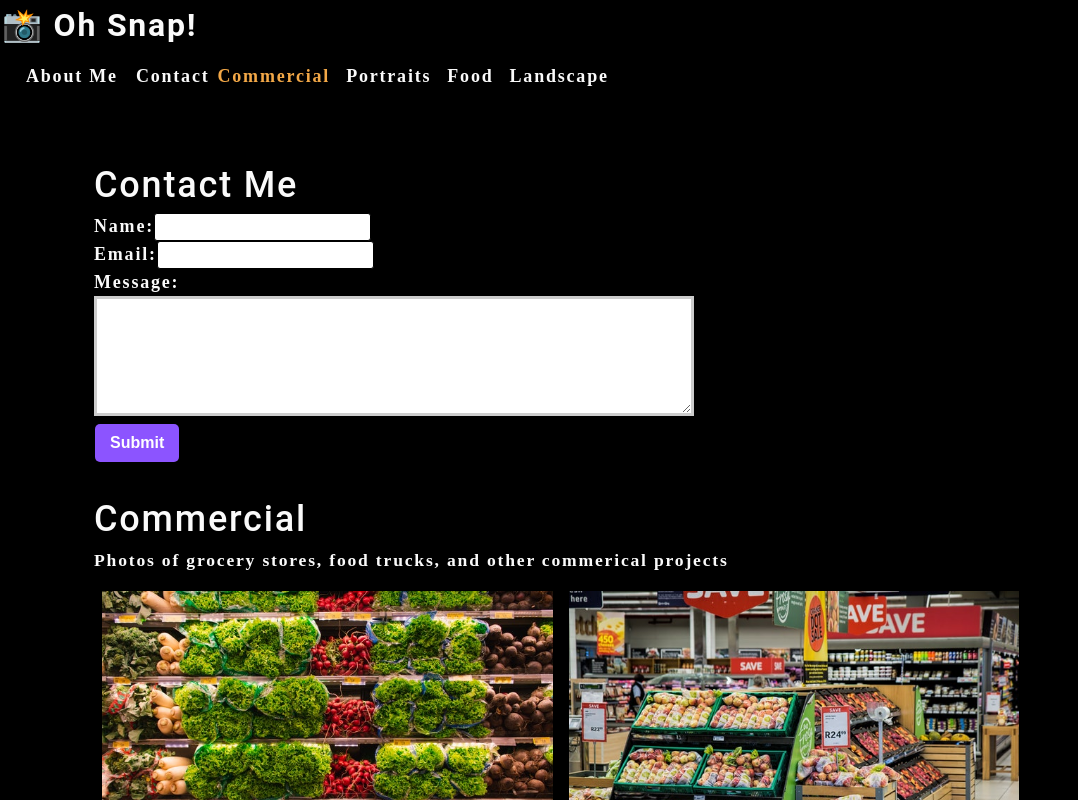
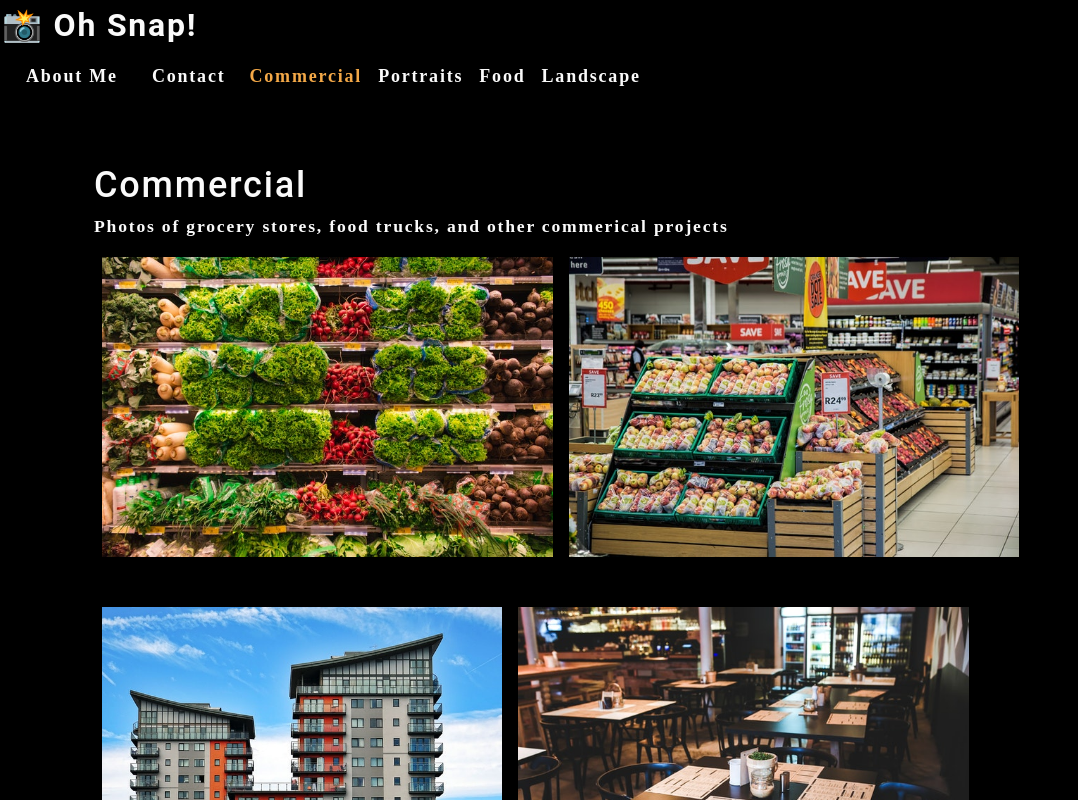
Before and after one commit to MichaelZimm20/photo-port, a React (Create React App) app: page / in a window 1280 px wide. Shown: the top 800 px of the page, without its empty margins (0-1078 px from the left). Built offline with nearby package versions, Linux system fonts and the light colour scheme.

Commit message:
added conditional rendering for navbar

```diff
--- a/src/App.js
+++ b/src/App.js
@@ -18,6 +18,7 @@ function App() {
 ]);
 
 const [currentCategory, setCurrentCategory ] = useState(categories[0]);
+const [contactSelected, setContactSelected] = useState(false);
 
 
   return (
@@ -25,12 +26,20 @@ const [currentCategory, setCurrentCategory ] = useState(categories[0]);
     <Nav
       categories={categories}
       setCurrentCategory={setCurrentCategory}
-      currentCategory={currentCategory}>
+      currentCategory={currentCategory}
+      contactSelected={contactSelected}
+      setContactSelected={setContactSelected}
+      >
     </Nav>
     <main>
-      <ContactForm></ContactForm>
-      <Gallery currentCategory={currentCategory}></Gallery>
-      <About></About>
+      {!contactSelected ? (
+       <>
+        <Gallery currentCategory={currentCategory}></Gallery>
+        <About></About>
+       </>
+      ) : (
+         <ContactForm></ContactForm>
+      )}
     </main>
   </div>
   );
--- a/src/components/Contacts/index.js
+++ b/src/components/Contacts/index.js
@@ -1,6 +1,13 @@
 import React, { useState } from 'react';
 
+import { validateEmail } from '../../utils/helpers';
+
+
 function ContactForm() {
+
+    // Error handling
+    const [errorMessage, setErrorMessage] = useState('');
+
     const [formState, setFormState] = useState({
         name:'',
         email:'',
@@ -11,7 +18,28 @@ function ContactForm() {
 
     // handles when values are added to the form
     function handleChange(e) {
-        setFormState({...formState, [e.target.name]: e.target.value })
+        if (e.target.name === 'email') {
+            const isValid = validateEmail(e.target.value);
+            console.log(isValid);
+
+            // isValid conditional statement
+            if (!isValid) {
+                setErrorMessage('Your email is invalid.');
+              } else {
+                setErrorMessage('');
+              }
+        }  else {
+            if (!e.target.value.length) {
+                setErrorMessage(`${e.target.name} is required.`);
+              } else {
+                setErrorMessage('');
+              }
+        }
+
+        if(!errorMessage) {
+            setFormState({...formState, [e.target.name]: e.target.value })
+        }
+
     }
 
     // console.log(formState);
@@ -40,7 +68,13 @@ function ContactForm() {
                 <div>
                     <label htmlFor="message">Message:</label>
                     <textarea name='message' rows='5' defaultValue={message} onChange={handleChange} />
+                    {errorMessage && (
+                <div>
+                    <p className='error-text'>{errorMessage}</p>
                 </div>
+               )}
+                </div>
+
                 <button type="submit">Submit</button>
             </form>
         </section>
--- a/src/components/Nav/index.js
+++ b/src/components/Nav/index.js
@@ -7,7 +7,9 @@ function Nav(props) {
     const {
         categories = [],
         setCurrentCategory,
-        currentCategory
+        currentCategory,
+        contactSelected,
+        setContactSelected
     } = props
 
     // useEffect Hook
@@ -27,16 +29,19 @@ function Nav(props) {
             <nav>
                 <ul className='flex-row px-1'>
                     <li className='mx-2'>
-                        <a data-testid="about" href='#about'>
+                        <a data-testid="about" href='#about' onClick={() => setContactSelected(false)}>
                             About Me
                         </a>
                     </li>
-                    <li>
-                        <span>Contact</span>
+                    <li className={`mx-2 ${contactSelected && 'navActive'}`}>
+                        <span onClick={() => setContactSelected(true)}>Contact</span>
                     </li>
                     {categories.map((category) => (
-                        <li className={`mx-1 ${currentCategory.name === category.name && 'navActive'}`} key={category.name}>
-                            <span onClick={() => {setCurrentCategory(category)}}>
+                        <li className={`mx-1 ${currentCategory.name === category.name && !contactSelected && 'navActive'}`} key={category.name}>
+                            <span onClick={() => {
+                                setCurrentCategory(category)
+                                setContactSelected(false);
+                                }}>
                                 {capitalizeFirstLetter(category.name)}
                             </span>
                         </li>
```
